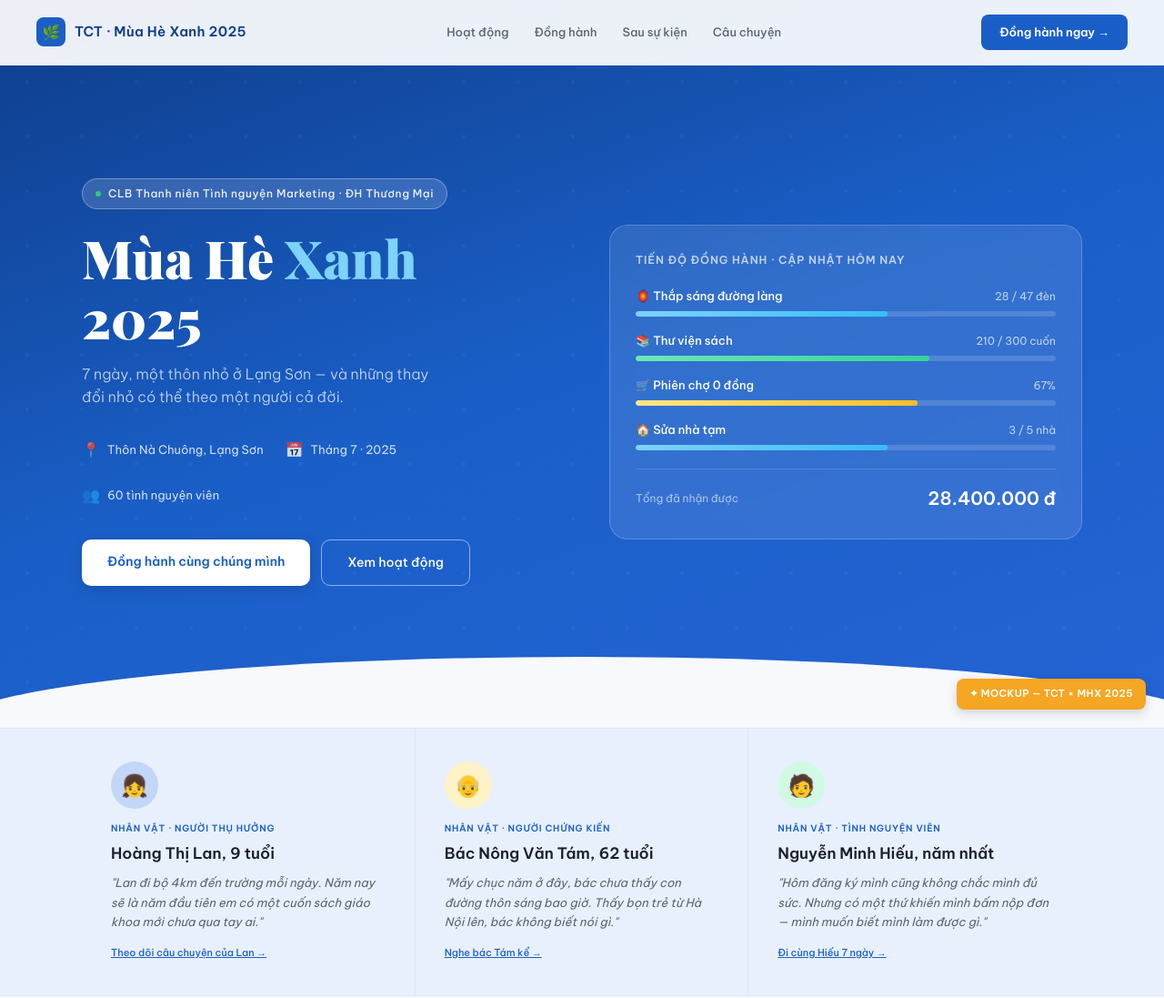
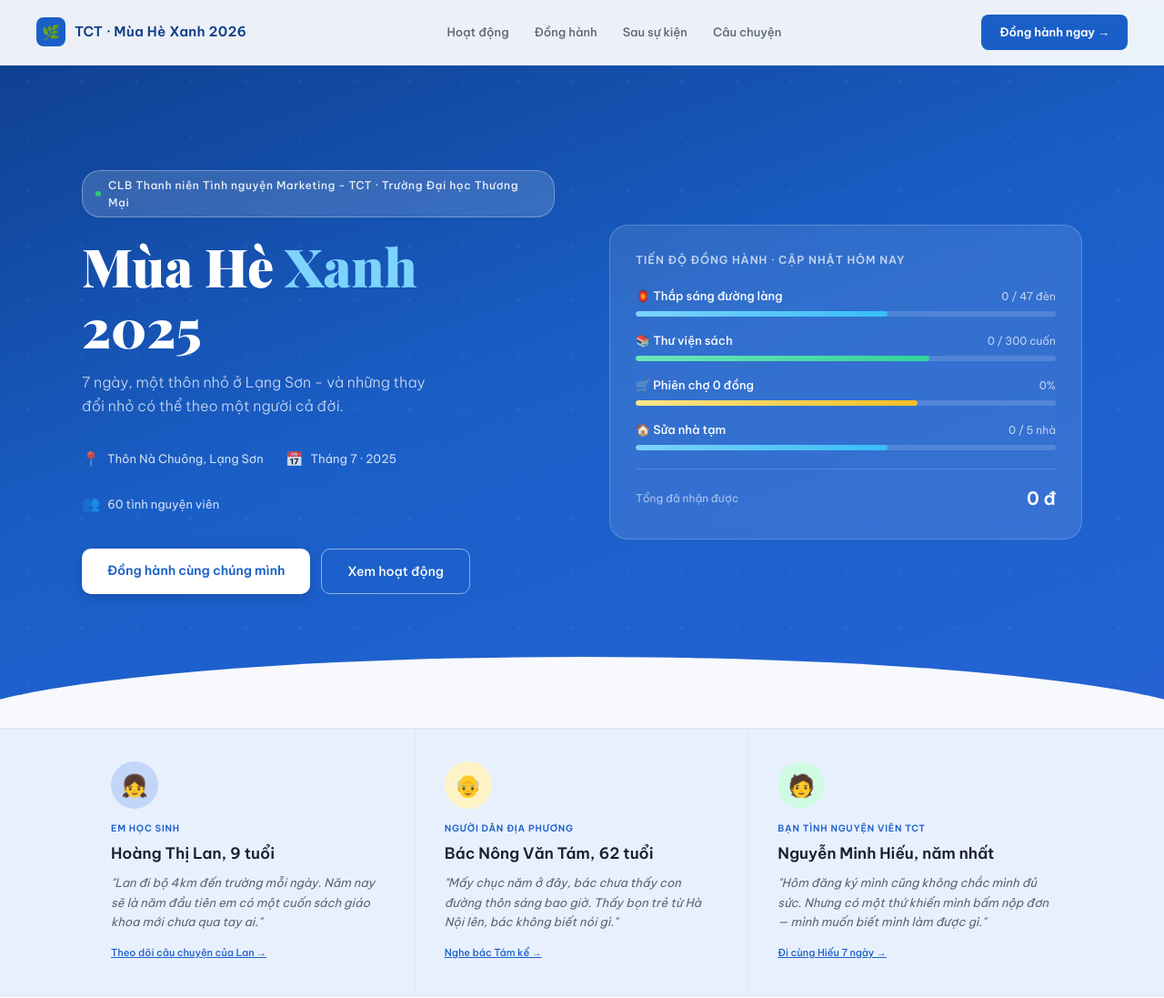
Before and after one commit to doanngochacp03-prog/MuaHeXanh2026, a plain HTML site: page index.html in a window 1280 px wide. Shown: the top 1097 px of the page at 91% size. Drawn offline with nearby package versions, Linux system fonts and the light colour scheme.

Commit message:
chỉnh sửa nội dung index.html

```diff
--- a/index.html
+++ b/index.html
@@ -3,7 +3,7 @@
 <head>
 <meta charset="UTF-8">
 <meta name="viewport" content="width=device-width, initial-scale=1.0">
-<title>Mùa Hè Xanh 2025 — CLB TCT</title>
+<title>Mùa Hè Xanh 2026 - CLB Thanh Niên Tình Nguyện Marketing TCT</title>
 <link href="https://fonts.googleapis.com/css2?family=Playfair+Display:wght@700;900&family=Be+Vietnam+Pro:wght@300;400;500;600&display=swap" rel="stylesheet">
 <style>
   iframe {
@@ -405,13 +405,12 @@
 </head>
 <body>
 
-<div class="mockup-badge">✦ MOCKUP — TCT × MHX 2025</div>
 
 <!-- NAV -->
 <nav>
   <div class="nav-logo">
     <div class="nav-logo-icon">🌿</div>
-    <span class="nav-logo-text">TCT · Mùa Hè Xanh 2025</span>
+    <span class="nav-logo-text">TCT · Mùa Hè Xanh 2026</span>
   </div>
   <div class="nav-links">
     <a href="#hoat-dong">Hoạt động</a>
@@ -428,10 +427,10 @@
     <div class="hero-left">
       <div class="hero-tag">
         <span class="hero-tag-dot"></span>
-        CLB Thanh niên Tình nguyện Marketing · ĐH Thương Mại
+        CLB Thanh niên Tình nguyện Marketing - TCT · Trường Đại học Thương Mại
       </div>
       <h1>Mùa Hè <span>Xanh</span><br>2025</h1>
-      <p class="hero-sub">7 ngày, một thôn nhỏ ở Lạng Sơn — và những thay đổi nhỏ có thể theo một người cả đời.</p>
+      <p class="hero-sub">7 ngày, một thôn nhỏ ở Lạng Sơn - và những thay đổi nhỏ có thể theo một người cả đời.</p>
       <div class="hero-meta">
         <div class="hero-meta-item"><span class="hero-meta-icon">📍</span> Thôn Nà Chuông, Lạng Sơn</div>
         <div class="hero-meta-item"><span class="hero-meta-icon">📅</span> Tháng 7 · 2025</div>
@@ -449,35 +448,35 @@
         <div class="stat-item">
           <div class="stat-top">
             <span class="stat-name">🏮 Thắp sáng đường làng</span>
-            <span class="stat-num">28 / 47 đèn</span>
+            <span class="stat-num">0 / 47 đèn</span>
           </div>
           <div class="progress-bar"><div class="progress-fill" style="width:60%"></div></div>
         </div>
         <div class="stat-item">
           <div class="stat-top">
             <span class="stat-name">📚 Thư viện sách</span>
-            <span class="stat-num">210 / 300 cuốn</span>
+            <span class="stat-num">0 / 300 cuốn</span>
           </div>
           <div class="progress-bar"><div class="progress-fill green" style="width:70%"></div></div>
         </div>
         <div class="stat-item">
           <div class="stat-top">
             <span class="stat-name">🛒 Phiên chợ 0 đồng</span>
-            <span class="stat-num">67%</span>
+            <span class="stat-num">0%</span>
           </div>
           <div class="progress-bar"><div class="progress-fill gold" style="width:67%"></div></div>
         </div>
         <div class="stat-item">
           <div class="stat-top">
             <span class="stat-name">🏠 Sửa nhà tạm</span>
-            <span class="stat-num">3 / 5 nhà</span>
+            <span class="stat-num">0 / 5 nhà</span>
           </div>
           <div class="progress-bar"><div class="progress-fill" style="width:60%"></div></div>
         </div>
       </div>
       <div class="hero-card-total">
         <span class="total-label">Tổng đã nhận được</span>
-        <span class="total-amount">28.400.000 đ</span>
+        <span class="total-amount">0 đ</span>
       </div>
     </div>
   </div>
@@ -488,21 +487,21 @@
   <div class="story-inner">
     <div class="story-card">
       <div class="story-avatar avatar-blue">👧</div>
-      <div class="story-role">Nhân vật · Người thụ hưởng</div>
+      <div class="story-role">Em học sinh</div>
       <div class="story-name">Hoàng Thị Lan, 9 tuổi</div>
       <p class="story-quote">"Lan đi bộ 4km đến trường mỗi ngày. Năm nay sẽ là năm đầu tiên em có một cuốn sách giáo khoa mới chưa qua tay ai."</p>
       <span class="story-tag">Theo dõi câu chuyện của Lan →</span>
     </div>
     <div class="story-card">
       <div class="story-avatar avatar-gold">👴</div>
-      <div class="story-role">Nhân vật · Người chứng kiến</div>
+      <div class="story-role">Người dân địa phương</div>
       <div class="story-name">Bác Nông Văn Tám, 62 tuổi</div>
       <p class="story-quote">"Mấy chục năm ở đây, bác chưa thấy con đường thôn sáng bao giờ. Thấy bọn trẻ từ Hà Nội lên, bác không biết nói gì."</p>
       <span class="story-tag">Nghe bác Tám kể →</span>
     </div>
     <div class="story-card">
       <div class="story-avatar avatar-green">🧑</div>
-      <div class="story-role">Nhân vật · Tình nguyện viên</div>
+      <div class="story-role">Bạn tình nguyện viên TCT</div>
       <div class="story-name">Nguyễn Minh Hiếu, năm nhất</div>
       <p class="story-quote">"Hôm đăng ký mình cũng không chắc mình đủ sức. Nhưng có một thứ khiến mình bấm nộp đơn — mình muốn biết mình làm được gì."</p>
       <span class="story-tag">Đi cùng Hiếu 7 ngày →</span>
@@ -556,7 +555,7 @@
         </div>
         <div class="activity-footer">
           <a class="activity-cta" href="#dong-hanh">Tài trợ 1 bóng đèn → 800.000đ</a>
-          <div class="activity-total">28 / 47 đèn · Còn cần: 15.200.000đ</div>
+          <div class="activity-total">0 / 47 đèn · Còn cần: 37.600.000đ</div>
         </div>
       </div>
 
@@ -750,7 +749,7 @@
               <option>📚 Thư viện sách</option>
               <option>🛒 Phiên chợ 0 đồng</option>
               <option>🏠 Sửa nhà tạm</option>
-              <option>✨ Tất cả hoạt động</option>
+              <option>✨ Ủng hộ hiện kim</option>
             </select>
           </div>
 
```
